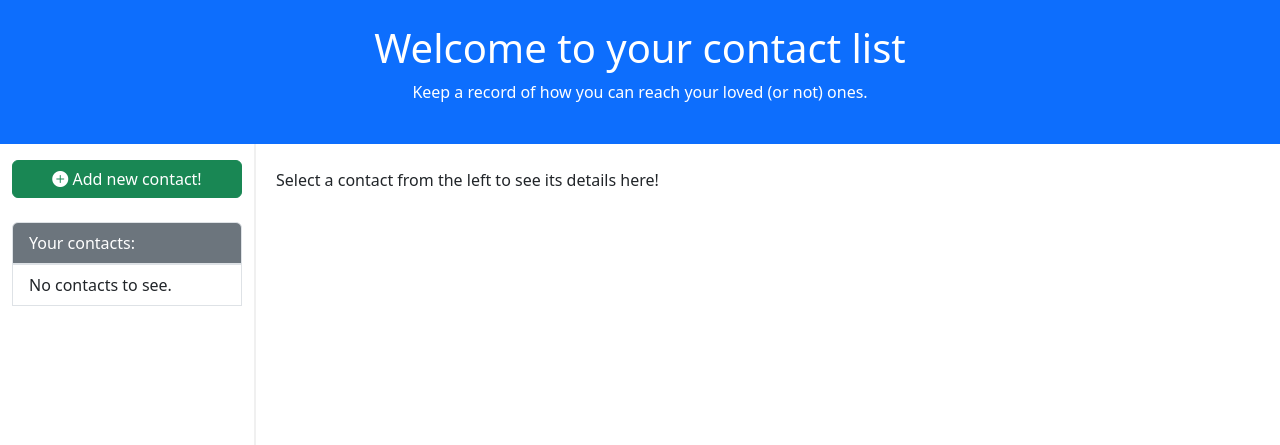
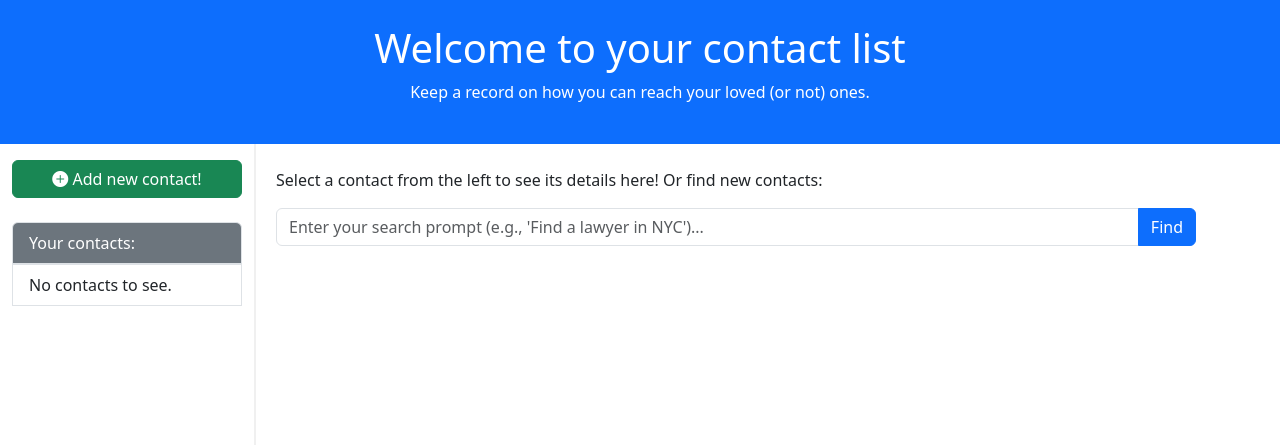
Before and after one commit to nkk09/ContactList, a Django app: page / in a window 1280 px wide. Shown: the top 445 px of the page. Run offline with Django 5.2, Linux system fonts and the light colour scheme; data that the repository does not hold is empty; parts of the project's set-up code (start-up, migrations or seed data) failed here and were passed over; some libraries are stand-ins or nearby versions.

Commit message:
added recommendation prompt box and API

```diff
--- a/contactlist/urls.py
+++ b/contactlist/urls.py
@@ -26,4 +26,5 @@ urlpatterns = [
     path('contact/<int:pk>/edit', views.contact_edit, name='contact_edit'),
     path('contact/<int:pk>/delete', views.contact_delete, name='contact_delete'),
     path('contact/create', views.contact_create, name='contact_create'),
+    path('recommend_contacts', views.recommend_contacts, name="recommend_contacts"),
 ]
--- a/contacts/templates/contacts/home.html
+++ b/contacts/templates/contacts/home.html
@@ -50,7 +50,7 @@
 
     <header class="bg-primary text-white text-center py-4 fixed-top">
         <h1>Welcome to your contact list</h1>
-        <p>Keep a record of how you can reach your loved (or not) ones.</p>
+        <p>Keep a record on how you can reach your loved (or not) ones.</p>
     </header>
 
 
@@ -68,7 +68,7 @@
                     <div class="contact-list">
                         {% for contact in contacts %}
                             <a class="list-group-item list-group-item-action" onclick="showContactDetail('{{ contact.pk }}')">
-                                <strong>{{ contact.name }}</strong> / {{ contact.tel_number }}
+                                {% comment %} <strong>{{ contact.name }}</strong> / {{ contact.tel_number }} {% endcomment %}
                             </a>
                         {% empty %}
                             <a class="list-group-item list-group-item-action">No contacts to see.</a>
@@ -78,7 +78,16 @@
             </div>
 
             <div class="col-md-9 content-area" id="contact-content">
-                <p class="mt-4">Select a contact from the left to see its details here!</p>
+                <p class="mt-4">Select a contact from the left to see its details here! Or find new contacts:</p>
+                <div class="mb-4">
+                    <form id="recommendation-form" method="post" action="{% url 'recommend_contacts' %}">
+                        {% csrf_token %}
+                        <div class="input-group">
+                            <input type="text" class="form-control" name="prompt" placeholder="Enter your search prompt (e.g., 'Find a lawyer in NYC')..." required>
+                            <button class="btn btn-primary" type="submit">Find</button>
+                        </div>
+                    </form>
+                </div>
             </div>
 
         </div>
--- a/contacts/views.py
+++ b/contacts/views.py
@@ -3,7 +3,7 @@ from .forms import ContactForm
 from .models import Contact
 from django.http import HttpResponseRedirect
 from django.contrib import messages
-
+from recommendation.recom_engine import search_contacts
 
 def success(request):
     return render(request, 'contacts/success.html')
@@ -54,3 +54,11 @@ def contact_delete(request, pk):
         contact.delete()
         return redirect('home')
     return render(request, 'contacts/contact_confirm_delete.html', {'contact': contact})
+
+
+def recommend_contacts(request):
+    if request.method == "POST":
+        prompt = request.POST.get("prompt", "")
+        recommended_contacts = search_contacts(prompt)
+        return render(request, 'contacts/home.html', {'contacts': recommended_contacts})
+    return render(request, 'contacts/home.html', {'contacts': contacts})
```
Also changed, not shown: contacts/migrations/0001_initial.py, recommendation/dataset_embedding.py (renamed from recommendation/dataset-embedding.py), recommendation/recom_engine.py (renamed from recommendation/recom-engine.py).
